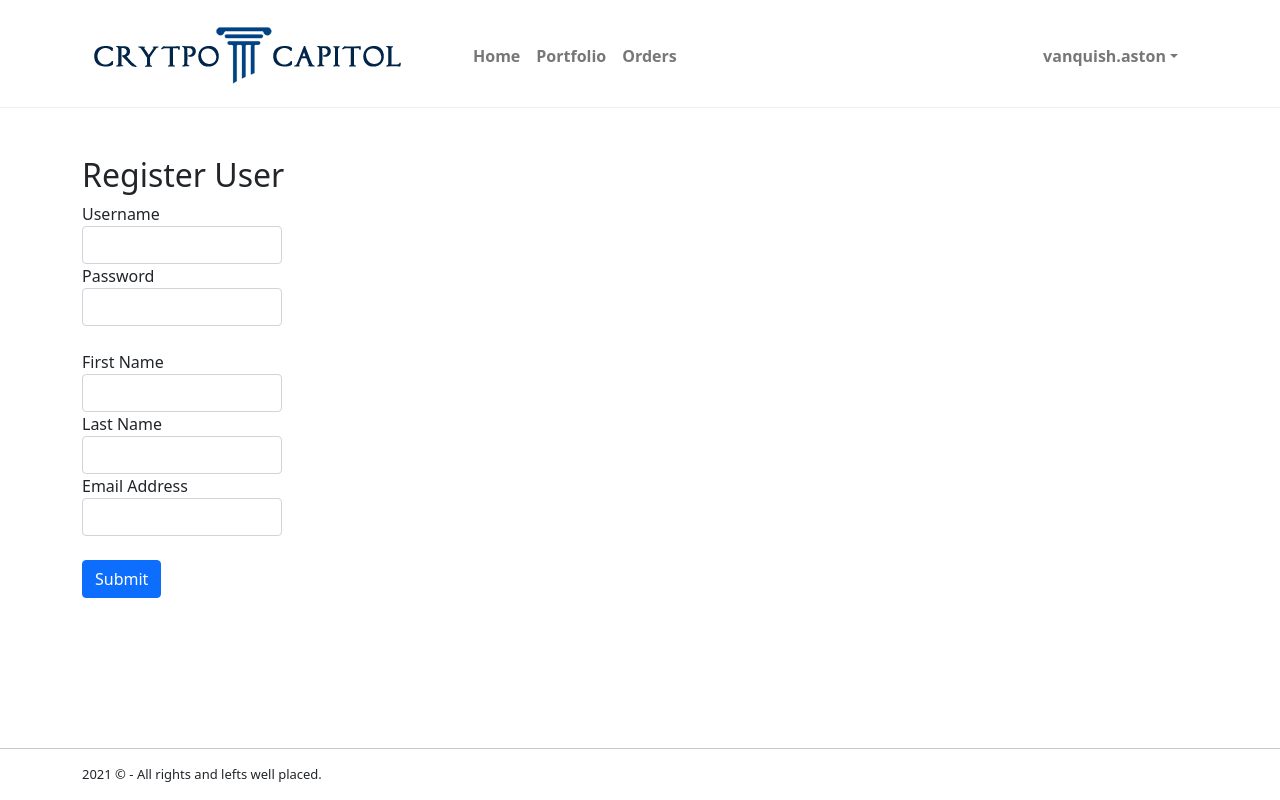
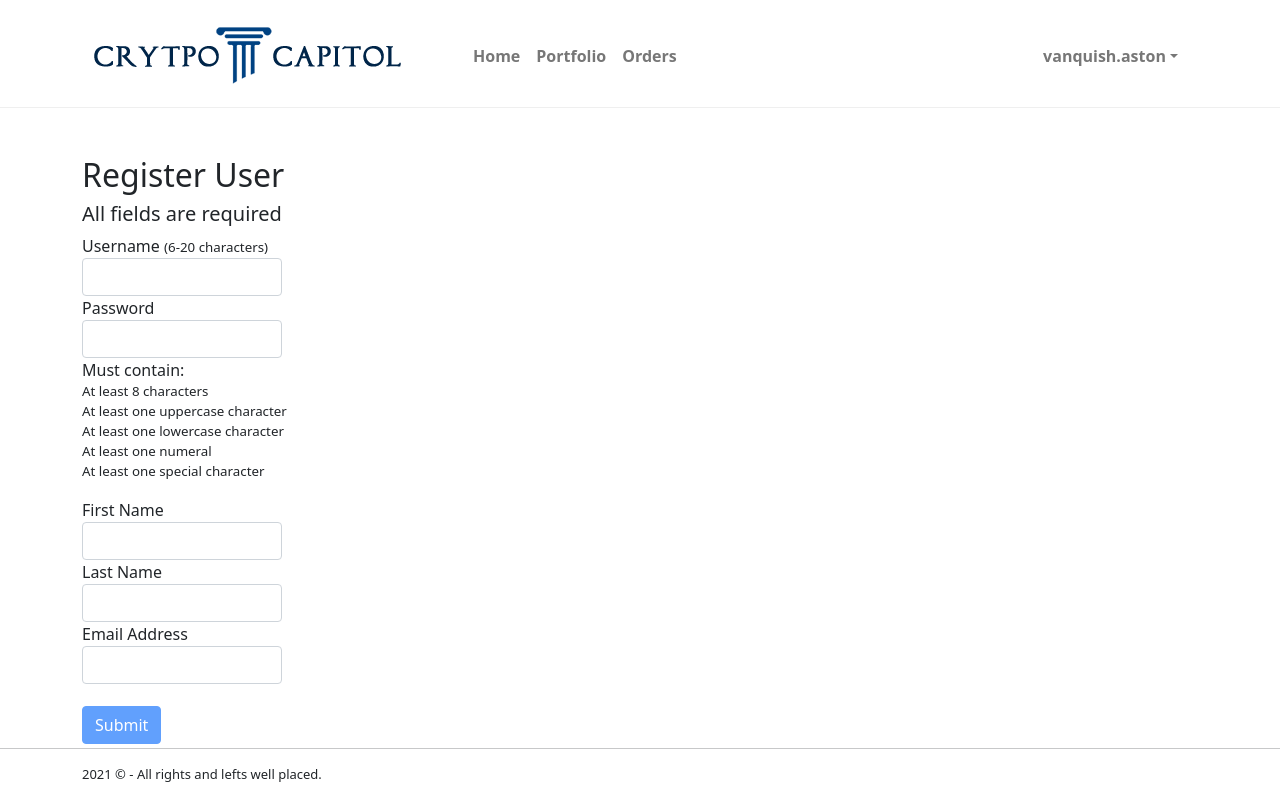
Before and after one commit to SacredBovine/project2-CryptoCapitol, an Angular app in the folder CryptoCapitol/: page /register in a window 1280 px wide. Built offline with nearby package versions, Linux system fonts and the light colour scheme.

Commit message:
validation on registration fields

```diff
--- a/CryptoCapitol/src/app/components/register/register.component.css
+++ b/CryptoCapitol/src/app/components/register/register.component.css
@@ -1,3 +1,28 @@
+.container {
+  position: relative;
+}
+
 .form-control {
   width: 200px;
 }
+
+.help-block {
+  font-size: small;
+}
+
+.input-criteria {
+  font-size: smaller;
+}
+
+input.ng-invalid.ng-touched {
+  border: 1px solid red;
+}
+
+.password-criteria {
+  margin-bottom: 0px;
+}
+
+.submit-button {
+  position: absolute;
+  top: 550px;
+}
--- a/CryptoCapitol/src/app/components/register/register.component.html
+++ b/CryptoCapitol/src/app/components/register/register.component.html
@@ -1,31 +1,54 @@
 <div class="container">
   <h2>Register User</h2>
-  <form class="form-register" (ngSubmit)="onSubmit()">
+  <h5>All fields are required</h5>
+  <form
+    #formDemo="ngForm"
+    class="form-register"
+    (ngSubmit)="onSubmit(formDemo, userData)"
+  >
     <div class="form-group">
-      <label for="userName">Username</label>
+      <label for="userName"
+        >Username <span class="input-criteria">(6-20 characters)</span></label
+      >
       <input
         type="text"
         class="form-control"
         name="userName"
         id="userName"
-        [(ngModel)]="userName"
+        [(ngModel)]="userData.userName"
+        minlength="6"
+        maxlength="20"
+        required
       />
-      <label for="password">Password</label>
+      <label for="password"
+        >Password <span class="input-criteria"></span></label
+      >
       <input
         type="password"
         class="form-control"
         name="password"
         id="password"
-        [(ngModel)]="password"
+        [(ngModel)]="userData.password"
+
+        pattern="^(?=.*?[A-Z])(?=.*?[a-z])(?=.*?[0-9])(?=.*?[#?!@$ %^&*-]).{8,}$"
+        required
       />
-      <br />
+      <p class="password-criteria">Must contain:</p>
+      <div class="input-criteria">
+        <p class="password-criteria">At least 8 characters</p>
+        <p class="password-criteria">At least one uppercase character</p>
+        <p class="password-criteria">At least one lowercase character</p>
+        <p class="password-criteria">At least one numeral</p>
+        <p>At least one special character</p>
+      </div>
       <label for="username">First Name</label>
       <input
         type="text"
         class="form-control"
         name="firstName"
         id="firstName"
-        [(ngModel)]="firstName"
+        [(ngModel)]="userData.firstName"
+        required
       />
       <label for="lastName">Last Name</label>
       <input
@@ -33,18 +56,30 @@
         class="form-control"
         name="lastName"
         id="lastName"
-        [(ngModel)]="lastName"
+        [(ngModel)]="userData.lastName"
+        required
       />
       <label for="email">Email Address</label>
+      <div>
         <input
           type="email"
           class="form-control"
           name="email"
           id="email"
-        [(ngModel)]="email"
+          [(ngModel)]="userData.email"
+          #email="ngModel"
+          required
         />
+        <span
+          class="help-block"
+          *ngIf="!email.valid && email.touched"
+          >Please enter a valid email</span
+        >
+      </div>
     </div>
     <br />
-    <button type="submit" class="btn btn-primary">Submit</button>
+    <button type="submit" class="btn btn-primary submit-button" [disabled]="!formDemo.valid">
+      Submit
+    </button>
   </form>
 </div>
--- a/CryptoCapitol/src/app/components/register/register.component.ts
+++ b/CryptoCapitol/src/app/components/register/register.component.ts
@@ -5,34 +5,18 @@ import { UserService } from 'src/app/services/user.service';
 @Component({
   selector: 'app-register',
   templateUrl: './register.component.html',
-  styleUrls: ['./register.component.css']
+  styleUrls: ['./register.component.css'],
 })
 export class RegisterComponent implements OnInit {
-  userName!: string;
-  password!: string;
-  firstName!: string;
-  lastName!: string;
-  email!: string;
+  userData = new UserDTO('', '', '', '', '');
 
-  constructor(private userService: UserService) { }
+  constructor(private userService: UserService) {}
 
-  ngOnInit(): void {
-  }
+  ngOnInit(): void {}
 
-  onSubmit() {
-    const newUser = {
-      userName: this.userName,
-      password: this.password,
-      firstName: this.firstName,
-      lastName: this.lastName,
-      email: this.email
-    };
-    this.registerUser(newUser);
-    this.userName = '';
-    this.password = '';
-    this.firstName = '';
-    this.lastName = '';
-    this.email = '';
+  onSubmit(form: any, formData: any) {
+    this.registerUser(formData);
+    form.reset();
   }
 
   registerUser(user: UserDTO) {
```
Lines whose indentation alone changed are shown as unchanged.
